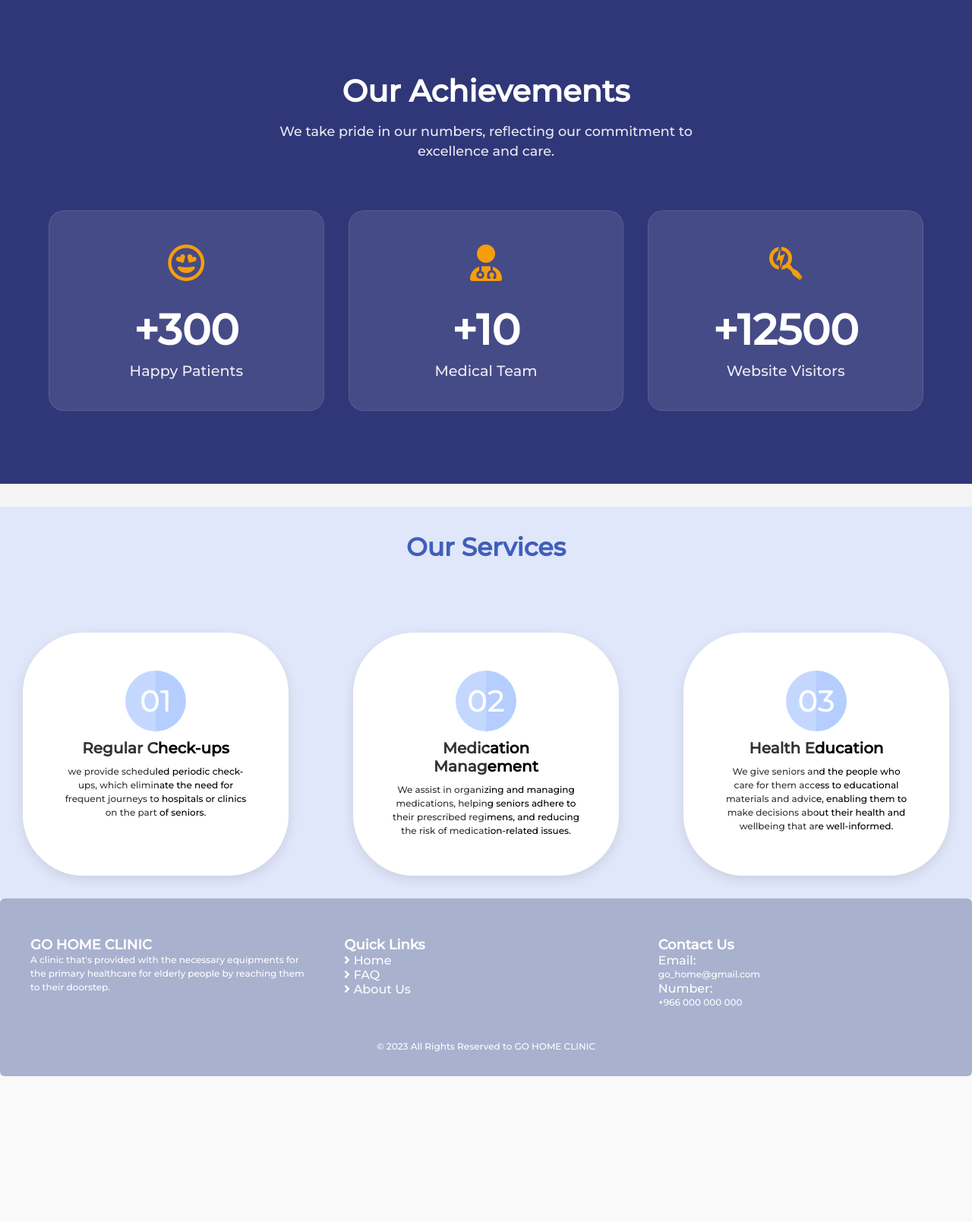
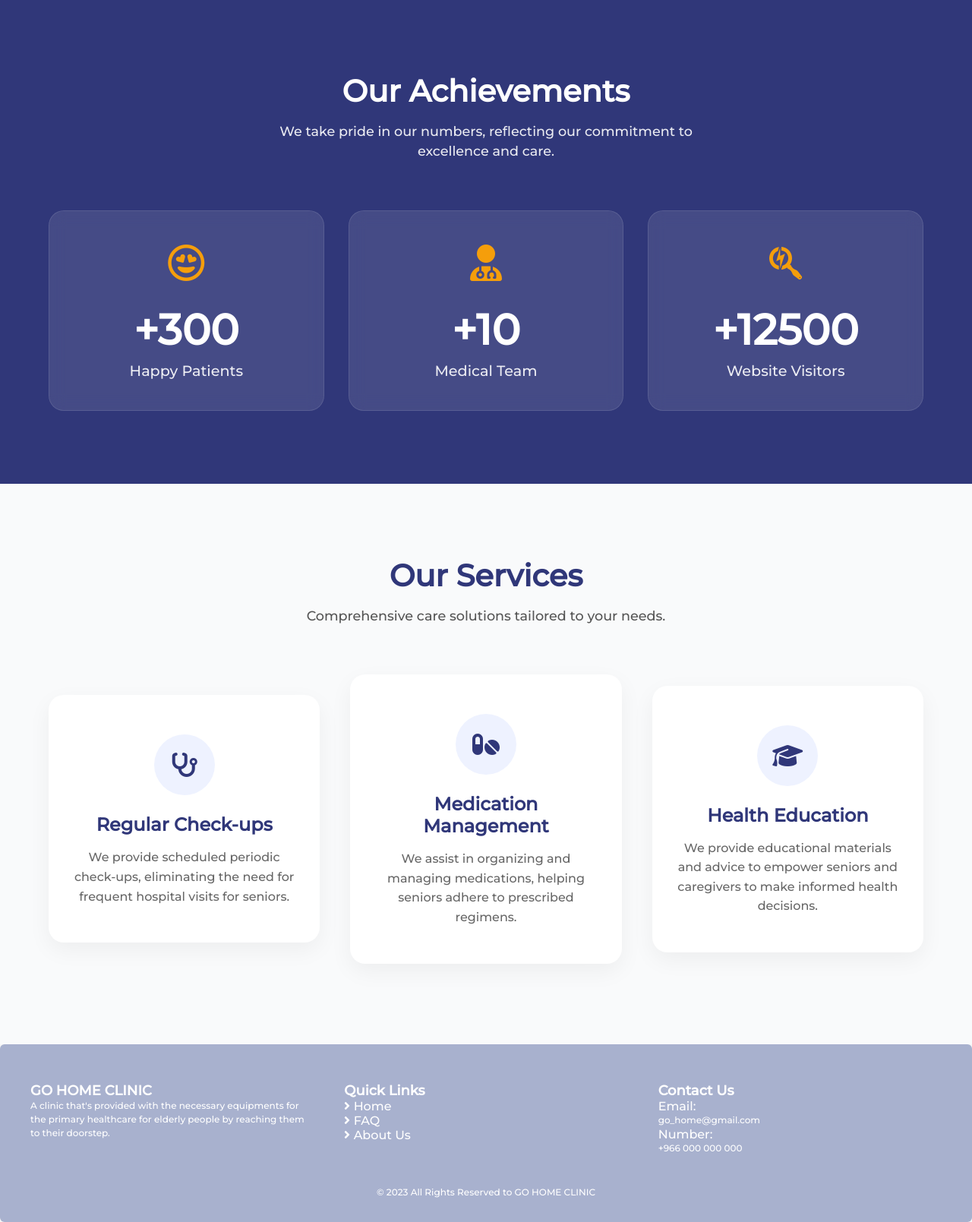
Before and after one commit to EngAboodSDev/go-home-clinic, a PHP site: page / in a window 1280 px wide. Shown: the part 1403-3012 px from the top of the page at 76% size. Before the commit the page ends 2820 px from the top, so only its background shows below. Run offline with PHP 8.4, Linux system fonts and the light colour scheme; some libraries are stand-ins or nearby versions.

Commit message:
refactor: Update Services section style in Index.php file

```diff
--- a/Index.php
+++ b/Index.php
@@ -112,32 +112,40 @@
     </section>
 
     <section id="services">
-        <h1>Our Services</h1>
-        <div class="ser_container">
-            <div class="ser_box">
-                <div class="ser_icon">01</div>
-                <div class="content">
-                    <h3>Regular Check-ups</h3>
-                    <p> we provide scheduled periodic check-ups, which eliminate the need
-                        for frequent journeys to hospitals or clinics on the part of seniors.</p>
+        <div class="services-container">
+            <div class="services-header">
+                <h2>Our Services</h2>
+                <p>Comprehensive care solutions tailored to your needs.</p>
+            </div>
+            <div class="services-grid">
+                <div class="service-card">
+                    <div class="service-icon">
+                        <i class="fa-solid fa-stethoscope"></i>
+                    </div>
+                    <div class="service-content">
+                        <h3>Regular Check-ups</h3>
+                        <p>We provide scheduled periodic check-ups, eliminating the need for frequent hospital visits for seniors.</p>
+                    </div>
                 </div>
-            </div>
 
-            <div class="ser_box">
-                <div class="ser_icon">02</div>
-                <div class="content">
-                    <h3>Medication Management</h3>
-                    <p>We assist in organizing and managing medications, helping seniors adhere to
-                        their prescribed regimens, and reducing the risk of medication-related issues.</p>
+                <div class="service-card">
+                    <div class="service-icon">
+                        <i class="fa-solid fa-pills"></i>
+                    </div>
+                    <div class="service-content">
+                        <h3>Medication Management</h3>
+                        <p>We assist in organizing and managing medications, helping seniors adhere to prescribed regimens.</p>
+                    </div>
                 </div>
-            </div>
 
-            <div class="ser_box">
-                <div class="ser_icon">03</div>
-                <div class="content">
-                    <h3>Health Education</h3>
-                    <p>We give seniors and the people who care for them access to educational materials and advice,
-                        enabling them to make decisions about their health and wellbeing that are well-informed.</p>
+                <div class="service-card">
+                    <div class="service-icon">
+                        <i class="fa-solid fa-graduation-cap"></i>
+                    </div>
+                    <div class="service-content">
+                        <h3>Health Education</h3>
+                        <p>We provide educational materials and advice to empower seniors and caregivers to make informed health decisions.</p>
+                    </div>
                 </div>
             </div>
         </div>
--- a/css/newstyle.css
+++ b/css/newstyle.css
@@ -725,98 +725,101 @@
   font-size: 12px;
 }
 
-.ser_container .ser_box:before {
-  content: "";
-  width: 50%;
-  height: 100%;
-  position: absolute;
-  top: 0;
-  left: 0;
-  background: rgba(255, 255, 255, 0.2);
-  z-index: 2;
-  pointer-events: none;
+/* Services Section Redesign */
+#services {
+  background-color: #f9fafb;
+  padding: 6rem 5%;
+  text-align: center;
 }
 
-.ser_container .ser_box .ser_icon {
-  position: relative;
+.services-container {
+  max-width: 1200px;
+  margin: 0 auto;
+}
+
+.services-header {
+  margin-bottom: 4rem;
+}
+
+.services-header h2 {
+  font-size: 2.5rem;
+  font-weight: 700;
+  color: #303779;
+  margin-bottom: 1rem;
+  font-family: "Montserrat", sans-serif;
+}
+
+.services-header p {
+  font-size: 1.1rem;
+  color: #555;
+  max-width: 600px;
+  margin: 0 auto;
+}
+
+.services-grid {
+  display: grid;
+  grid-template-columns: repeat(auto-fit, minmax(300px, 1fr));
+  gap: 2.5rem;
+}
+
+.service-card {
+  background: #fff;
+  padding: 3rem 2rem;
+  border-radius: 20px;
+  box-shadow: 0 10px 30px rgba(0, 0, 0, 0.05);
+  transition:
+    transform 0.3s ease,
+    box-shadow 0.3s ease;
+  border-top: 4px solid transparent;
+}
+
+.service-card:hover {
+  transform: translateY(-10px);
+  box-shadow: 0 15px 40px rgba(48, 55, 121, 0.1);
+  border-top: 4px solid #f59e0b;
+}
+
+.service-icon {
   width: 80px;
   height: 80px;
-  color: #fff;
-  background-color: #000;
-
+  background-color: #eef2ff;
+  border-radius: 50%;
   display: flex;
   justify-content: center;
   align-items: center;
-  margin: 0 auto;
-  border-radius: 50%;
-  font-size: 40px;
-  font-weight: 700px;
-  transition: 1s;
+  margin: 0 auto 1.5rem;
+  font-size: 2rem;
+  color: #303779;
+  transition: all 0.3s ease;
 }
 
-.ser_container .ser_box:nth-child(1) .ser_icon {
-  box-shadow: 0 0 0 0 #b5ceff;
-  background-color: #b5ceff;
+.service-card:hover .service-icon {
+  background-color: #303779;
+  color: #fff;
+  transform: rotateY(180deg);
 }
 
-.ser_container .ser_box:nth-child(1):hover .ser_icon {
-  box-shadow: 0 0 0 400px #b5ceff;
-  background-color: #b5ceff;
+.service-content h3 {
+  font-size: 1.5rem;
+  font-weight: 700;
+  color: #303779;
+  margin-bottom: 1rem;
+  font-family: "Montserrat", sans-serif;
 }
 
-.ser_container .ser_box:nth-child(2) .ser_icon {
-  box-shadow: 0 0 0 0 #b5ceff;
-  background-color: #b5ceff;
-}
-
-.ser_container .ser_box:nth-child(2):hover .ser_icon {
-  box-shadow: 0 0 0 400px #b5ceff;
-  background-color: #b5ceff;
-}
-
-.ser_container .ser_box:nth-child(3) .ser_icon {
-  box-shadow: 0 0 0 0 #b5ceff;
-  background-color: #b5ceff;
-}
-
-.ser_container .ser_box:nth-child(3):hover .ser_icon {
-  box-shadow: 0 0 0 400px #b5ceff;
-  background-color: #b5ceff;
-}
-
-.ser_container .ser_box .content {
-  position: relative;
-  z-index: 1;
-  transition: 0.5s;
-}
-
-.ser_container .ser_box:hover .content {
-  color: #fff;
-}
-
-.ser_container .ser_box .content h3 {
-  font-size: 20px;
-  margin: 10px 0;
-}
-
-.ser_container h3 {
-  font-family: "Montserrat", sans-serif;
-
-  /* font-family:system-ui, -apple-system, BlinkMacSystemFont, 'Segoe UI', Roboto, Oxygen, Ubuntu, Cantarell, 'Open Sans', 'Helvetica Neue', sans-serif; */
+.service-content p {
+  font-size: 1rem;
+  color: #666;
+  line-height: 1.6;
 }
 
 @media screen and (max-width: 768px) {
   #services {
-    padding: 20px;
+    padding: 4rem 1.5rem;
   }
 
-  .ser_container {
-    flex-direction: column;
-    align-items: center;
-  }
-
-  .ser_box {
-    margin: 10px 0;
+  .services-header h2 {
+    font-size: 2rem;
   }
 }
 
```
